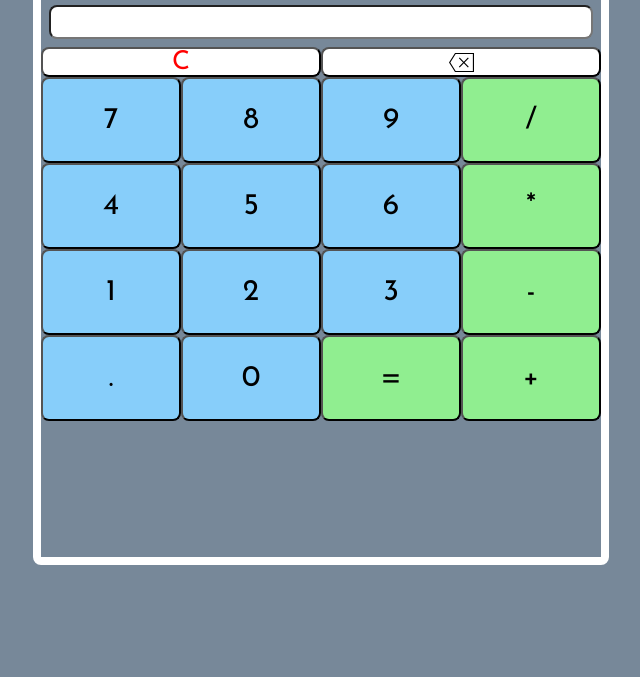
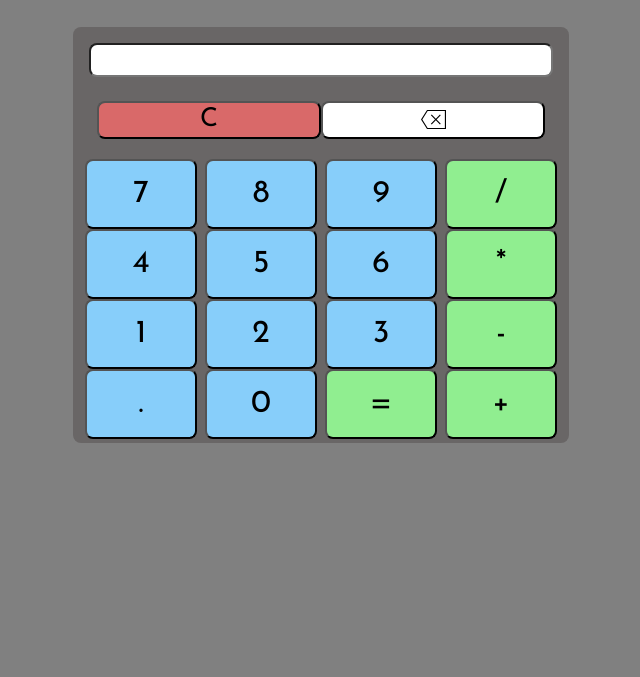
Before and after one commit to itsyanQA/calculator, a plain HTML site: page index.html in a window 1280 px wide. Shown: the part 123-800 px from the top of the page, without its empty margins (319-959 px from the left). Drawn offline with Linux system fonts and the light colour scheme.

Commit message:
Fixed css

```diff
--- a/calculator.css
+++ b/calculator.css
@@ -1,6 +1,6 @@
 body, button {
     font-family: "Josefin Sans";
-    font-size: 30px;
+    font-size: 32px;
     margin: 0;
     padding: 0;
     height: 100%;
@@ -13,27 +13,34 @@ button {
 
 .main-container {
     display: flex;
-    justify-content: center;
+    justify-content: flex;
     align-items: center;
     height: 100vh;
+    background-color: grey;
+    flex-direction: column;
 }
 
 .calculator-container {
-    width: 70vh;
-    height: 70vh;
-    border: 8px solid white;
+    display: flex;
+    flex-direction: column;
+    width: 60vh;
+    height: 50vh;
     border-radius: 8px;
-
+    padding: 8px;
+    border: 2px red;
+    background-color: rgb(105, 102, 102);
 }
 
 .upper-buttons {
     display: flex;
     justify-content: space-around;
+    padding: 8px;
+    margin: 8px;
 }
 
 .upper-buttons .button {
     width: 100%;
-    height: 30px;
+    height: 38px;
     display: flex;
     justify-content: center;
     align-items: center;
@@ -44,11 +51,8 @@ button {
 .third-section,
 .fourth-section  {
     display: flex;
-}
+    height: 100%;
 
-.buttons-section>div>button {
-    width: 100%;
-    height: 86px;
 }
 
 .buttons-section>div>button:hover {
@@ -68,13 +72,13 @@ button {
 }
 
 .clear {
-    color: red;
-    background-color: white;
+    color: black;
+    background-color: rgba(217, 105, 105);
     font-size: 26px;
 }
 
 .clear:hover {
-    background-color: black;
+    background-color: rgb(224, 11, 11);
 }
 
 .number {
@@ -90,5 +94,22 @@ button {
 }
 
 .delete:hover {
-    background-color: red;
+    background-color: rgb(211, 43, 43);
 }
+
+.buttons-section {
+    display: flex;
+    flex-direction: column;
+    justify-content: space-between;
+    flex-grow: 1; /* set flex-grow to 1 */
+}
+
+.buttons-section > div {
+    display: flex;
+    flex: 1;
+}
+
+.buttons-section > div > button {
+    flex: 1;
+    margin: 4px;
+}
--- a/index.html
+++ b/index.html
@@ -11,6 +11,7 @@
 </head>
 <body>
     <div class="main-container">
+        <h1>Calculator</h1>
         <div class="calculator-container">
                 <div class="input-section">
                     <input class="audit" type="text" readonly>
```
